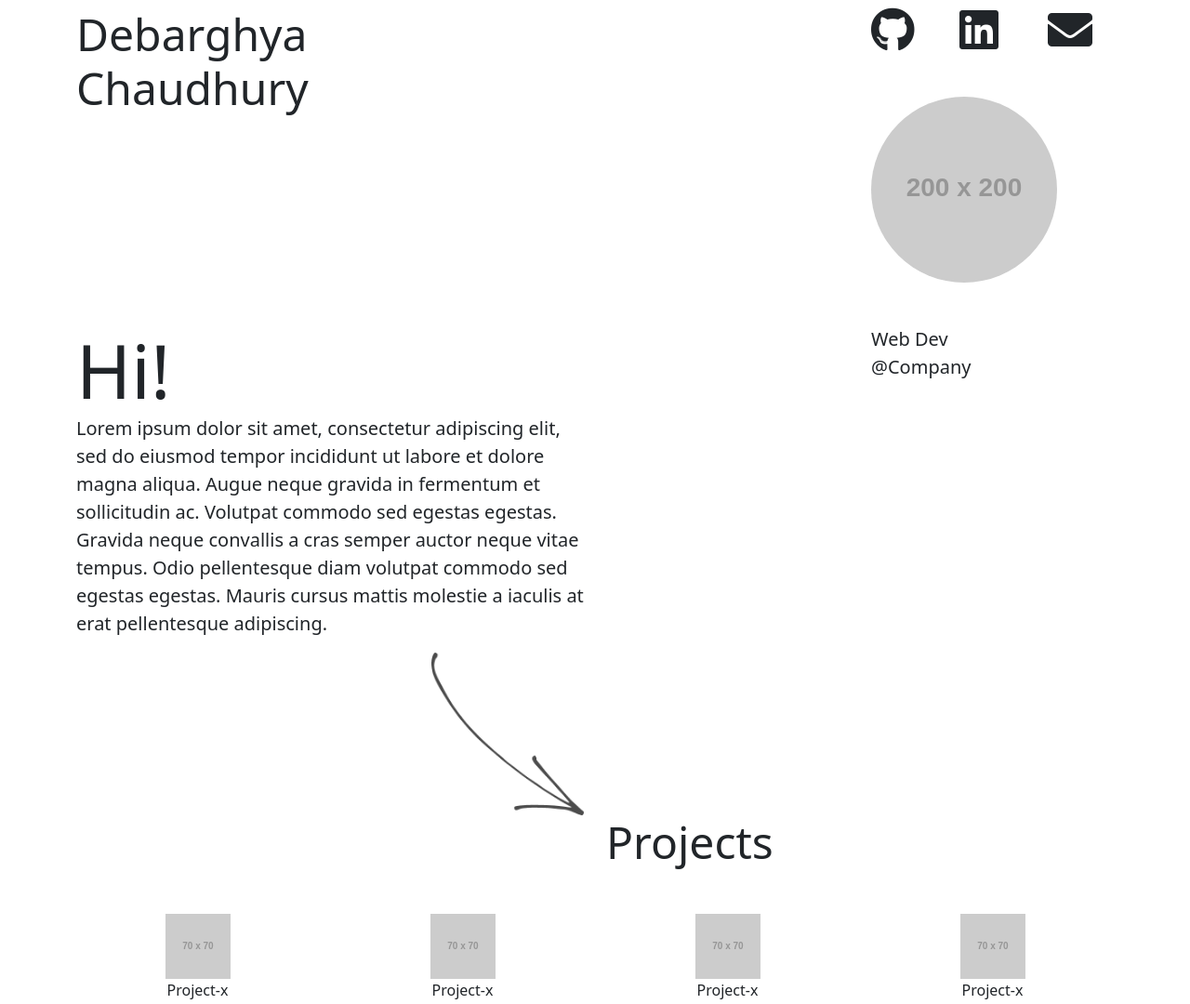
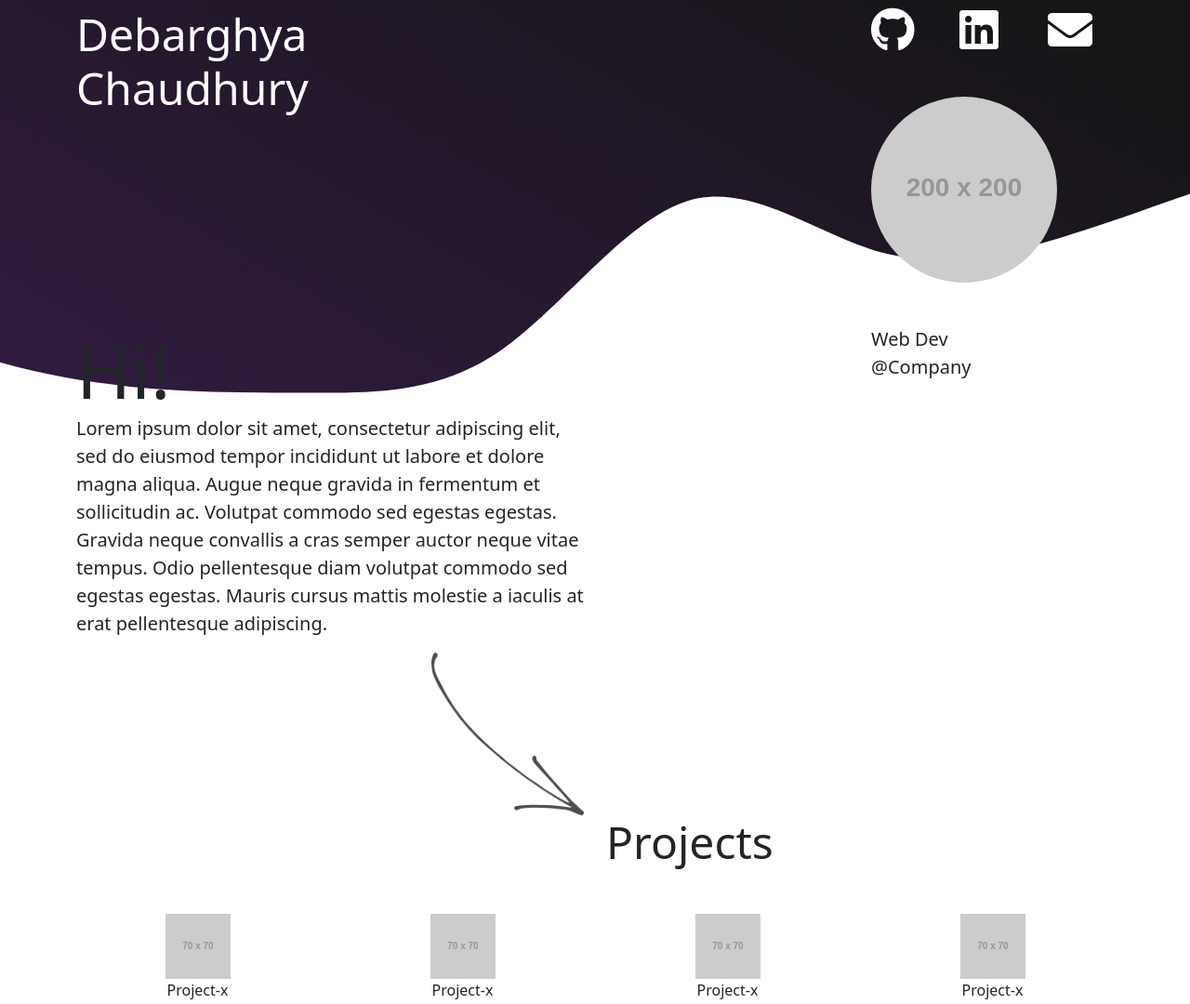
Before and after one commit to dbxc-dev/dbxc-dev.github.io, a plain HTML site: page index.html in a window 1280 px wide. Shown: the top 1080 px of the page at 93% size. Drawn offline with nearby package versions, Linux system fonts and the light colour scheme; placeholder pictures from the web are drawn by us.

Commit message:
feat: Add header background

```diff
--- a/css/style.css
+++ b/css/style.css
@@ -1,3 +1,8 @@
+* {
+    margin: 0;
+    padding: 0;
+}
+
 .profile-pic {
     border-radius: 50%;
 }
@@ -7,6 +12,7 @@ i {
 }
 .header {
     height: 350px;
+    color: white;
 }
 .footer {
     height: 200px;
@@ -14,3 +20,19 @@ i {
 .arrow {
     width: 30%;
 }
+.header-background-waves {
+    position: absolute;
+    top: 100px;
+    height: 400px;
+    width: 100vw;
+    z-index: -1;
+    display: inline-block;
+}
+.header-background {
+    position: absolute;
+    top: 0;
+    height: 450px;
+    width: 100%;
+    background: linear-gradient(30deg, #301b3fff 5%, #151515 95%);
+    z-index: -1;
+}
--- a/index.html
+++ b/index.html
@@ -53,6 +53,13 @@
             </div>
         </div>
     </div>
+    <div class="header-background">
+    </div>
+    <svg xmlns="http://www.w3.org/2000/svg" viewBox="500 30 440 320" class="header-background-waves">
+        <path fill="#ffffff" fill-opacity="1"
+            d="M0,160L26.7,176C53.3,192,107,224,160,245.3C213.3,267,267,277,320,282.7C373.3,288,427,288,480,288C533.3,288,587,288,640,250.7C693.3,213,747,139,800,122.7C853.3,107,907,149,960,165.3C1013.3,181,1067,171,1120,154.7C1173.3,139,1227,117,1280,101.3C1333.3,85,1387,75,1413,69.3L1440,64L1440,320L1413.3,320C1386.7,320,1333,320,1280,320C1226.7,320,1173,320,1120,320C1066.7,320,1013,320,960,320C906.7,320,853,320,800,320C746.7,320,693,320,640,320C586.7,320,533,320,480,320C426.7,320,373,320,320,320C266.7,320,213,320,160,320C106.7,320,53,320,27,320L0,320Z">
+        </path>
+    </svg>
     <!-- body -->
     <div class="container">
         <div class="row">
```
